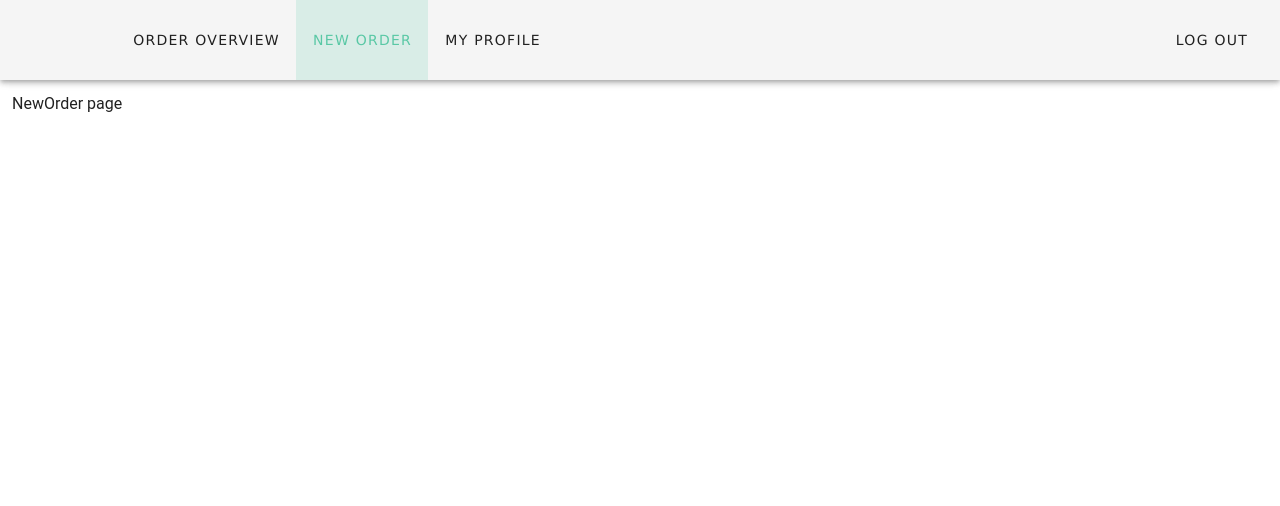
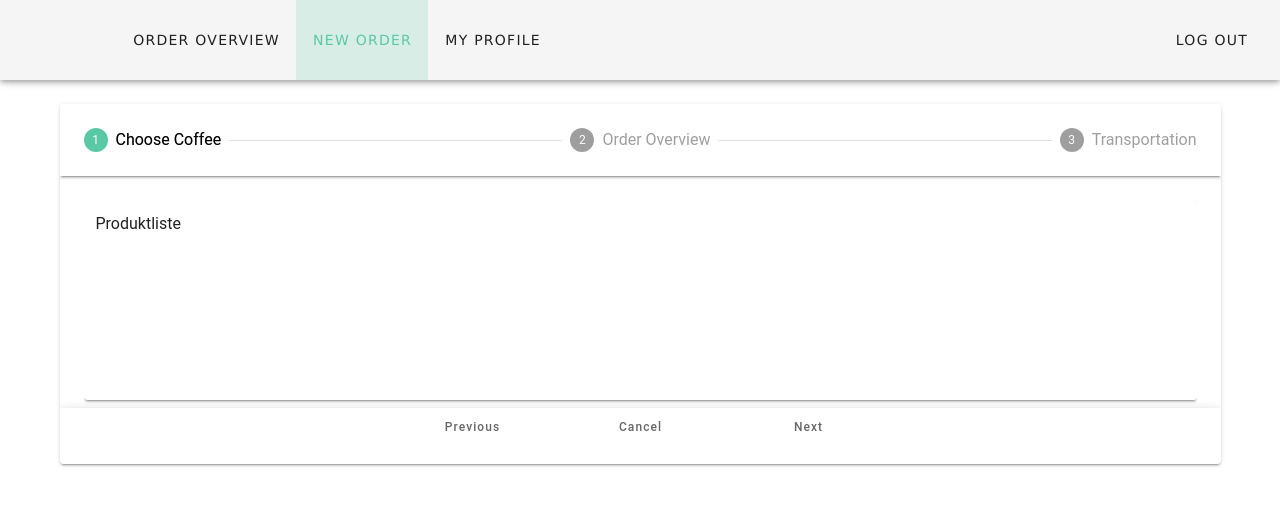
Before and after one commit to mari-dot-tj/cos-server, a Vue app in the folder client/: page /new-order in a window 1280 px wide. Shown: the top 506 px of the page. Built offline with nearby package versions, Linux system fonts and the light colour scheme; the HTML template or start-up script is replaced by a standard one.

Commit message:
Added views with routing and componente for NewOrder

```diff
--- a/client/src/App.vue
+++ b/client/src/App.vue
@@ -11,13 +11,13 @@
 
 <script lang="ts">
 import Vue from 'vue';
-import NavBar from './components/NavBar.vue'
+import NavBar from './components/NavBar/NavBar.vue';
 
 export default Vue.extend({
   name: 'App',
 
   components: {
-    NavBar
+    NavBar,
   },
 
   data: () => ({
--- a/client/src/components/NavBar.vue
+++ b/client/src/components/NavBar/NavBar.vue
@@ -8,7 +8,7 @@
       height= "80px"
       class="general"
     >
-      <v-img src="../assets/logo.png" max-height="100px" max-width="100px"/>
+      <v-img src="../../assets/logo.png" max-height="100px" max-width="100px"/>
       <v-toolbar-items>
         <NavBarButton
         v-for="item in navBarItems"
--- /dev/null
+++ b/client/src/components/NewOrder/NewOrderProductList.vue
@@ -0,0 +1,16 @@
+<template>
+    <v-container>
+        <span>Produktliste</span>
+    </v-container>
+</template>
+
+<script>
+export default {
+    name: 'NewOrderProductList',
+    date () {
+        return {
+
+        }
+    }
+}
+</script>
--- /dev/null
+++ b/client/src/components/NewOrder/NewOrderStepper.vue
@@ -0,0 +1,93 @@
+<template>
+  <v-stepper v-model="e1">
+    <v-stepper-header>
+      <v-stepper-step :complete="e1 > 1" step="1">
+          Choose Coffee
+    </v-stepper-step>
+
+      <v-divider></v-divider>
+
+      <v-stepper-step :complete="e1 > 2" step="2">Order Overview</v-stepper-step>
+
+      <v-divider></v-divider>
+
+      <v-stepper-step step="3">Transportation</v-stepper-step>
+    </v-stepper-header>
+
+    <v-stepper-items>
+      <v-stepper-content step="1">
+        <v-card
+          class="mb-12"
+          height="200px"
+        >
+        <NewOrderProductList/>
+        </v-card>
+      </v-stepper-content>
+
+      <v-stepper-content step="2">
+        <v-card
+          class="mb-12"
+          color="grey lighten-1"
+          height="200px"
+        ></v-card>
+
+
+      </v-stepper-content>
+
+      <v-stepper-content step="3">
+        <v-card
+          class="mb-12"
+          color="grey lighten-1"
+          height="200px"
+        ></v-card>
+
+      </v-stepper-content>
+      <v-bottom-navigation
+        grow
+        absolute
+        active-class='no-active'
+        >
+      <v-btn
+          color="primary"
+          text
+          @click="e1 <=1? e1=1 : e1-=1"
+        >
+        <v-icon left>mdi-arrow-left-bold</v-icon>
+        <span>Previous</span>
+        </v-btn>
+        <v-btn
+            text
+            color="primary"
+            float
+            >
+            <v-icon left>mdi-close-circle</v-icon>
+            Cancel
+        </v-btn>
+      <v-btn
+          color="primary"
+          text
+          @click="e1 == 3 ? e1=1 : e1+=1"
+        >
+        <v-icon left>mdi-arrow-right-bold</v-icon>
+          Next
+        </v-btn>
+        </v-bottom-navigation>
+
+    </v-stepper-items>
+  </v-stepper>
+</template>
+
+<script>
+import NewOrderProductList from './NewOrderProductList.vue'
+  export default {
+    data () {
+      return {
+        e1: 1,
+      }
+    },
+    components: {
+        NewOrderProductList
+    }
+  }
+</script>
+1
--- /dev/null
+++ b/client/src/components/NewOrder/NewOrderTab.vue
@@ -0,0 +1,45 @@
+<template v-slot:extension>
+  <v-card>
+    <v-tabs v-model="tabs" fixed-tabs active-class="active">
+      <v-tabs-slider class="active"></v-tabs-slider>
+      <v-tab href="#mobile-tabs-5-1">
+        <v-icon id="tab-icon">mdi-coffee</v-icon>
+      </v-tab>
+      <v-tab href="#mobile-tabs-5-2">
+        <v-icon id="tab-icon">mdi-format-list-bulleted</v-icon>
+      </v-tab>
+      <v-tab href="#mobile-tabs-5-3">
+        <v-icon id="tab-icon">mdi-truck</v-icon>
+      </v-tab>
+    </v-tabs>
+
+    <v-tabs-items v-model="tabs">
+      <v-tab-item v-for="i in 3" :key="i" :value="'mobile-tabs-5-' + i">
+        <v-card flat></v-card>
+      </v-tab-item>
+    </v-tabs-items>
+  </v-card>
+</template>
+
+<style scoped>
+.active {
+  color: #59c8a5;
+}
+.active #tab-icon {
+  color: #59c8a5;
+}
+</style>
+
+<script>
+  export default {
+    name: 'NewOrderTab',
+    data () {
+      return {
+        tabs: null,
+        tabItems: [
+          {key: '1', icon:''}
+        ]
+      }
+    },
+  }
+</script>
--- a/client/src/main.ts
+++ b/client/src/main.ts
@@ -1,5 +1,6 @@
 import Vue from 'vue'
 import App from './App.vue'
+import LoginForm from './components/LoginForm.vue'
 import router from './router'
 import store from './store'
 import vuetify from './plugins/vuetify'
--- a/client/src/plugins/vuetify.ts
+++ b/client/src/plugins/vuetify.ts
@@ -4,4 +4,14 @@ import Vuetify from 'vuetify/lib';
 Vue.use(Vuetify);
 
 export default new Vuetify({
+    theme: {
+        themes: {
+          light: {
+            primary: '#59c8a5',
+            secondary: '#b0bec5',
+            accent: '#8c9eff',
+            error: '#b71c1c',
+          },
+        },
+      },
 });
--- a/client/src/views/NewOrder.vue
+++ b/client/src/views/NewOrder.vue
@@ -1,12 +1,17 @@
 <template>
-  <p>NewOrder page</p>
+  <v-container>
+    <NewOrderStepper/>
+  </v-container>
 </template>
 
 <script>
+import Vue from 'vue'
+import NewOrderStepper from '../components/NewOrder/NewOrderStepper.vue'
 
-export default {
+export default Vue.extend({
   name: 'NewOrder',
   components: {
+    NewOrderStepper
   }
-}
+})
 </script>
--- a/client/src/views/OrderOverview.vue
+++ b/client/src/views/OrderOverview.vue
@@ -1,5 +1,7 @@
 <template>
+<div>
   <p>OrderOverview page</p>
+  </div>
 </template>
 
 <script>
```
Also changed, not shown: client/src/components/NavBar/NavBarButton.vue (renamed from client/src/components/NavBarButton.vue).
